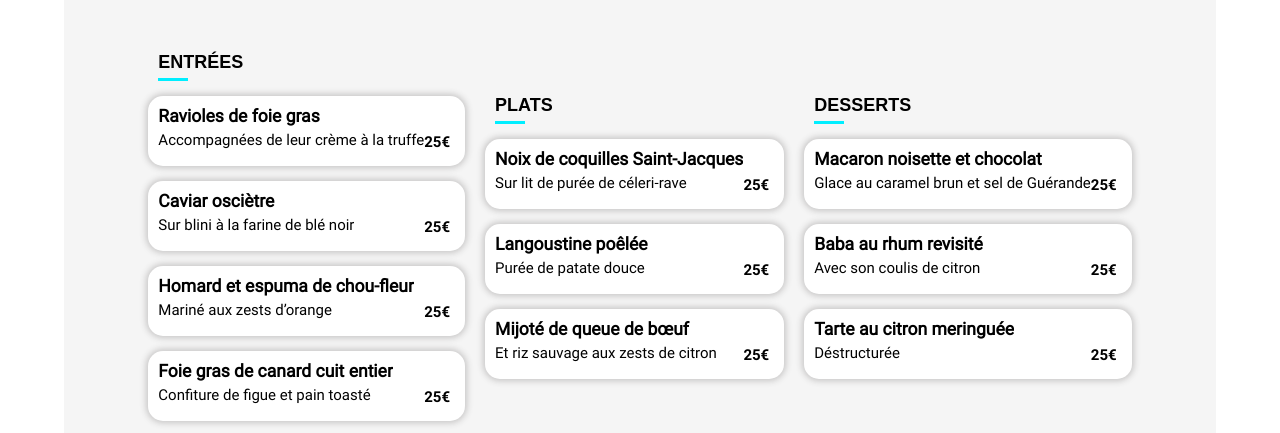
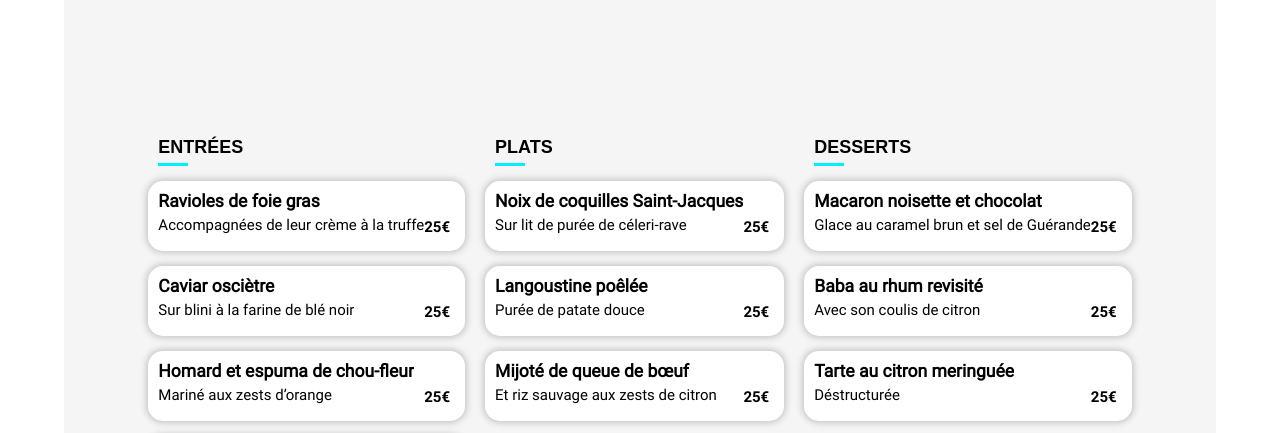
Before and after one commit to Victor141120/Projet-3, a plain HTML site: page lanote.html in a window 1280 px wide. Shown: the part 330-763 px from the top of the page. Drawn offline with Linux system fonts and the light colour scheme.

Commit message:
REPO UPDATE
mis à jour des animations + correctif text et placement

```diff
--- a/lanote.html
+++ b/lanote.html
@@ -40,7 +40,7 @@
 
       <!-- CLASSE 1  -->
 
-    <div class="section_flex">
+    <div class="section_flex2">
       <div class="underline_mini">
         <h5 class="minititre">ENTRÉES</h5>
       </div>
@@ -89,7 +89,7 @@
         </div>
       </div>
 
-      <div class="conteneur_global animation_delay_2">
+      <div class="conteneur_global animation_delay_3">
         <div class="texte_principal">
           <h3>Foie gras de canard cuit entier</h3>
           <p class="soustexte">Confiture de figue et pain toasté</p>
--- a/style.css
+++ b/style.css
@@ -586,7 +586,9 @@ body
     display: flex;
     position: relative;
     justify-content: center;
-    padding-bottom: 10px;
+    margin-bottom: 20px;
+    width: 100%;
+    height: 100%;
     flex-direction: column;
 }
 
@@ -595,6 +597,15 @@ body
     display: flex;
     flex-direction: column;
     justify-content: center;
+
+}
+
+.section_flex2
+{
+    display: flex;
+    flex-direction: column;
+    justify-content: center;
+    padding-top: 85px;
 
 }
 
```
